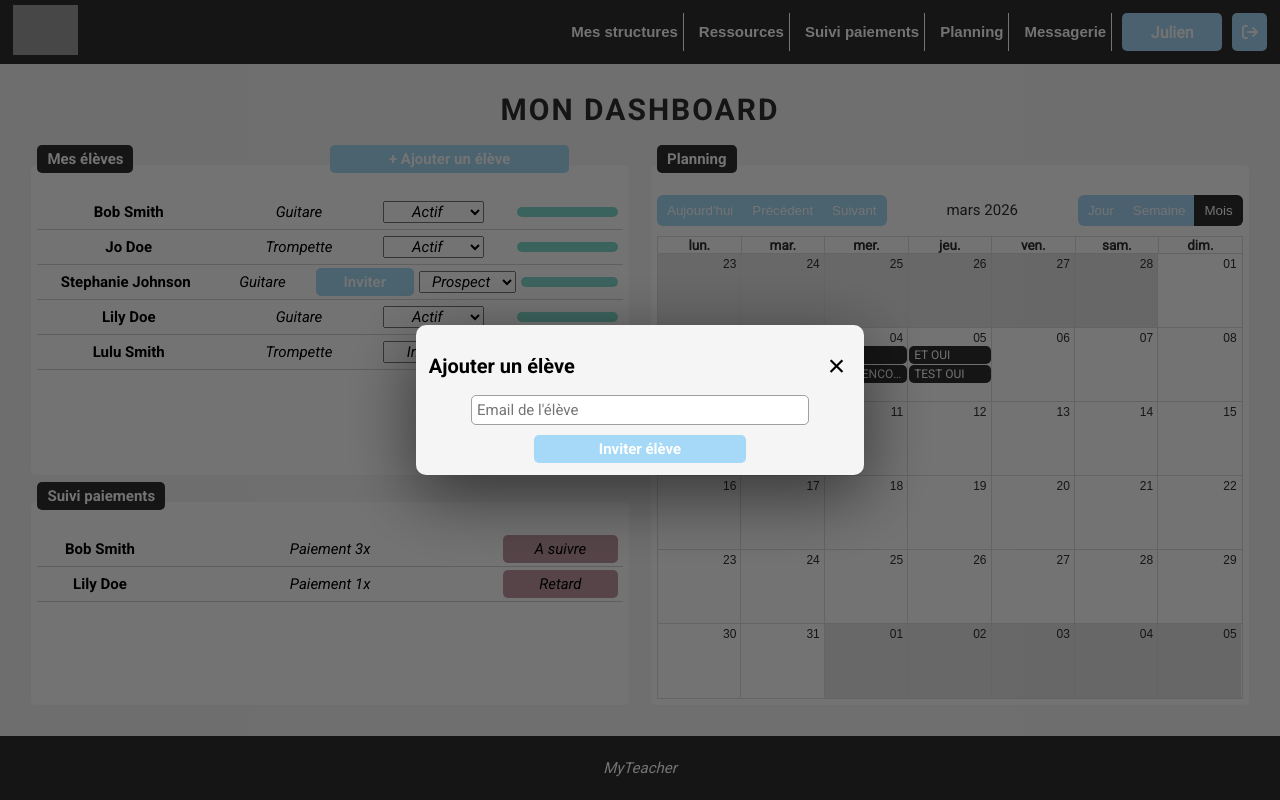
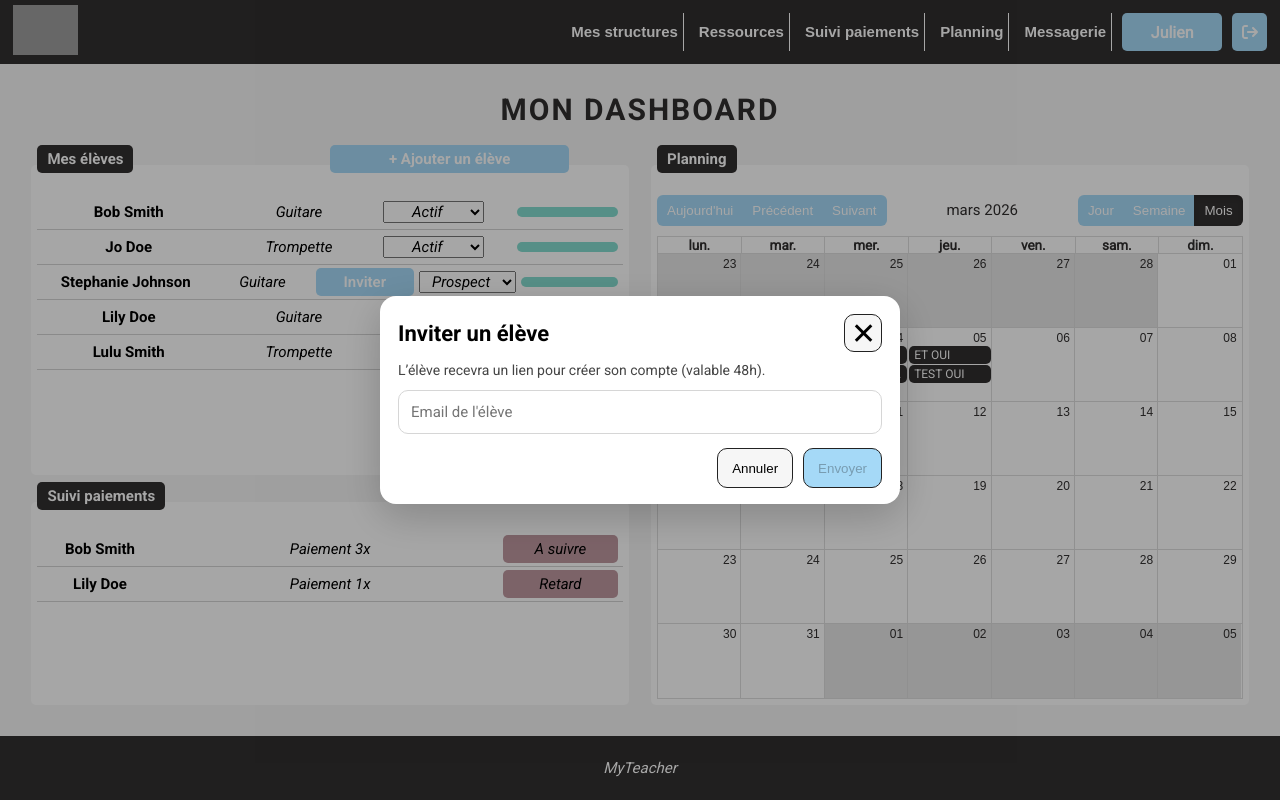
Before and after one commit to Laetitia-Bara/MyTeacher, a Next.js app in the folder frontend/: page / in a window 1280 px wide. Both pictures are taken after a click on the button "+ Ajouter un élève". Built offline with nearby package versions, Linux system fonts and the light colour scheme; no server answers; grey boxes are pictures that could not be loaded.

Commit message:
Branchement invit / add student à partir du dashboard teacher

```diff
--- a/frontend/components/DashboardTeacher.js
+++ b/frontend/components/DashboardTeacher.js
@@ -258,7 +258,10 @@ function DashboardTeacher() {
       </main>
       <FooterTeacher />
       {modalAddStudent && (
-        <ModalAddStudent onClose={() => setModalAddStudent(false)} />
+        <ModalAddStudent
+          onClose={() => setModalAddStudent(false)}
+          onInvited={() => setModalAddStudent(false)}
+        />
       )}
     </div>
   );
--- a/frontend/components/ModalAddStudent.js
+++ b/frontend/components/ModalAddStudent.js
@@ -1,4 +1,4 @@
-import styles from "../styles/ModalAddStudent.module.css";
+/* import styles from "../styles/ModalAddStudent.module.css";
 import { useState } from "react";
 import { useDispatch } from "react-redux";
 import { addStudentToStore } from "../reducers/students";
@@ -13,6 +13,7 @@ export default function ModalAddStudent({ onClose }) {
   const [structure, setStructure] = useState("");
   const [status, setStatus] = useState("");
   const [subscription, setSubscription] = useState("");
+
   const dispatch = useDispatch();
 
   const handleAdd = () => {
@@ -80,7 +81,7 @@ export default function ModalAddStudent({ onClose }) {
             ×
           </button>
         </div>
-        {/* Temporaire, logique d'inviation ici à déplacer ensuite */}
+
         <div className={styles.content}>
           <input
             className={styles.input}
@@ -96,7 +97,6 @@ export default function ModalAddStudent({ onClose }) {
           </button>
         </div>
 
-        {/* Reactiver quand logique d'ajout claire */}
         {/* <div className={styles.content}>
           <input
             className={styles.input}
@@ -162,8 +162,108 @@ export default function ModalAddStudent({ onClose }) {
           </select>
           <button className={styles.btnAddEvent} onClick={() => handleAdd()}>
             Ajouter
-          </button> */}
-        {/* </div> */}
+          </button>
+      </div>
+    </div>
+  );
+}*/
+
+import { useMemo, useState } from "react";
+import styles from "../styles/ModalAddStudent.module.css";
+import { api } from "../lib/api";
+
+export default function ModalAddStudent({ onClose, onInvited }) {
+  const [email, setEmail] = useState("");
+  const [inviteLink, setInviteLink] = useState("");
+  const [statusMsg, setStatusMsg] = useState("");
+  const [error, setError] = useState("");
+  const [loading, setLoading] = useState(false);
+
+  const canSubmit = useMemo(() => email.trim().length > 3, [email]);
+
+  const onInvite = async () => {
+    setError("");
+    setStatusMsg("");
+    setInviteLink("");
+
+    const normalized = email.trim().toLowerCase();
+    if (!normalized) return setError("Email manquant");
+    if (loading) return;
+
+    setLoading(true);
+    const { ok, data } = await api("/invitations", {
+      method: "POST",
+      body: { email: normalized },
+    });
+    setLoading(false);
+
+    if (!ok) return setError(data?.error || "Invite failed");
+
+    setStatusMsg("Invitation envoyée ✅");
+    if (data?.inviteLink) setInviteLink(data.inviteLink);
+
+    // optionnel: prévenir le parent pour refresh la liste
+    if (typeof onInvited === "function") onInvited(data);
+  };
+
+  const onCopy = async () => {
+    try {
+      await navigator.clipboard.writeText(inviteLink);
+      setStatusMsg("Lien copié ✅");
+    } catch {
+      setError("Impossible de copier le lien");
+    }
+  };
+
+  return (
+    <div className={styles.backdrop} onClick={onClose}>
+      <div className={styles.modal} onClick={(e) => e.stopPropagation()}>
+        <div className={styles.header}>
+          <h2 className={styles.title}>Inviter un élève</h2>
+          <button className={styles.close} onClick={onClose} type="button">
+            ✕
+          </button>
+        </div>
+
+        <p className={styles.helper}>
+          L’élève recevra un lien pour créer son compte (valable 48h).
+        </p>
+
+        <input
+          className={styles.input}
+          type="email"
+          placeholder="Email de l'élève"
+          autoComplete="email"
+          value={email}
+          onChange={(e) => setEmail(e.target.value)}
+          autoFocus
+        />
+
+        <div className={styles.actions}>
+          <button className={styles.secondary} onClick={onClose} type="button">
+            Annuler
+          </button>
+          <button
+            className={styles.primary}
+            onClick={onInvite}
+            type="button"
+            disabled={!canSubmit || loading}
+          >
+            {loading ? "Envoi..." : "Envoyer"}
+          </button>
+        </div>
+
+        {error && <div className={styles.errorBox}>{error}</div>}
+        {statusMsg && <div className={styles.successBox}>{statusMsg}</div>}
+
+        {inviteLink && (
+          <div className={styles.linkBox}>
+            <div className={styles.linkText}>{inviteLink}</div>
+            <button className={styles.copyBtn} onClick={onCopy} type="button">
+              Copier
+            </button>
+          </div>
+        )}
       </div>
     </div>
   );
--- a/frontend/styles/ModalAddStudent.module.css
+++ b/frontend/styles/ModalAddStudent.module.css
@@ -112,3 +112,121 @@
 .btnInvite:hover {
   background: #84b7d4;
 }
+
+/* Ajout Laetitia */
+.backdrop {
+  position: fixed;
+  inset: 0;
+  background: rgba(0, 0, 0, .35);
+  display: grid;
+  place-items: center;
+  z-index: 9999;
+}
+
+.modal {
+  width: min(520px, 92vw);
+  background: #fff;
+  border-radius: 16px;
+  padding: 18px 18px 16px;
+  box-shadow: 0 12px 40px rgba(0, 0, 0, .2);
+}
+
+.header {
+  display: flex;
+  align-items: center;
+  justify-content: space-between;
+  gap: 10px;
+}
+
+.title {
+  margin: 0;
+  font-size: 22px;
+}
+
+.close {
+  border: 1px solid #222;
+  background: #f6f6f6;
+  border-radius: 10px;
+  width: 38px;
+  height: 38px;
+  cursor: pointer;
+}
+
+.helper {
+  margin: 10px 0 12px;
+  color: #444;
+  font-size: 14px;
+}
+
+.input {
+  width: 100%;
+  height: 44px;
+  padding: 0 12px;
+  border: 1px solid #d6d6d6;
+  border-radius: 10px;
+  outline: none;
+}
+
+.actions {
+  display: flex;
+  justify-content: flex-end;
+  gap: 10px;
+  margin-top: 14px;
+}
+
+.primary,
+.secondary,
+.copyBtn {
+  height: 40px;
+  padding: 0 14px;
+  border-radius: 10px;
+  border: 1px solid #222;
+  cursor: pointer;
+}
+
+.primary {
+  background: #a5d9f7;
+}
+
+.secondary {
+  background: #f6f6f6;
+}
+
+.errorBox {
+  margin-top: 12px;
+  padding: 10px;
+  border-radius: 10px;
+  background: #ffe9ee;
+  color: #a4001b;
+  border: 1px solid #ffb7c5;
+}
+
+.successBox {
+  margin-top: 12px;
+  padding: 10px;
+  border-radius: 10px;
+  background: #e9fff5;
+  color: #0d6b3b;
+  border: 1px solid #b5f2d5;
+}
+
+.linkBox {
+  margin-top: 12px;
+  display: flex;
+  gap: 10px;
+  align-items: center;
+}
+
+.linkText {
+  flex: 1;
+  padding: 10px;
+  background: #f3f3f3;
+  border-radius: 10px;
+  font-family: ui-monospace, SFMono-Regular, Menlo, Monaco, Consolas, "Liberation Mono";
+  font-size: 12px;
+  word-break: break-all;
+}
+
+.copyBtn {
+  background: #85dccf;
+}
```
